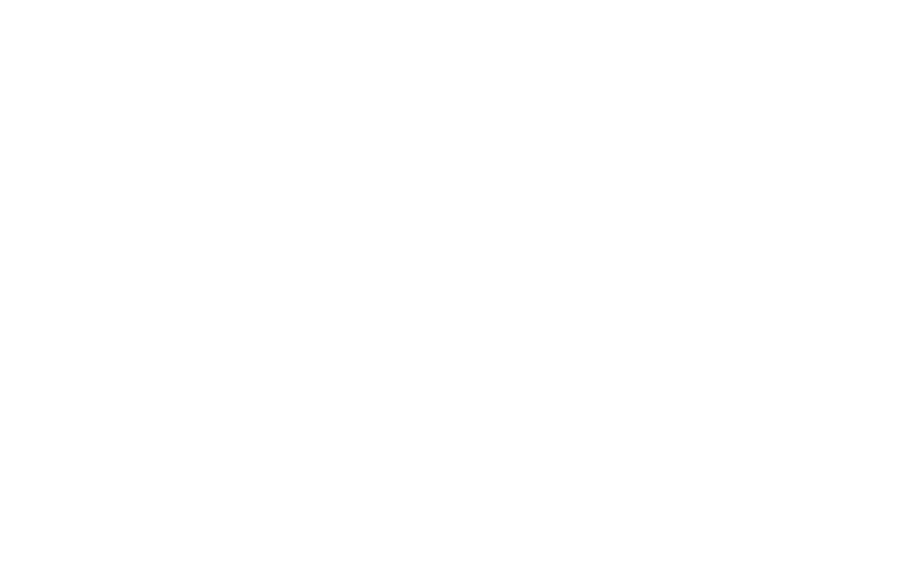
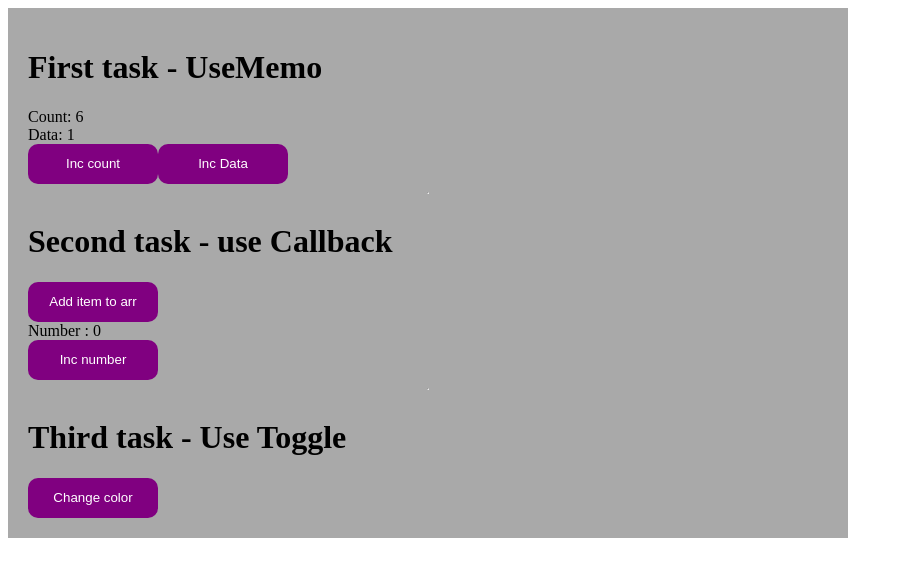
Before and after one commit to NadiiaKhynotska/react_khynotska_hw, a React (Create React App) app: page / in a window 1280 px wide. Shown: the top 576 px of the page, without its empty margins (0-903 px from the left). Built offline with nearby package versions, Linux system fonts and the light colour scheme.

Commit message:
homework 8 first 3 task

```diff
--- a/src/App.js
+++ b/src/App.js
@@ -1,9 +1,23 @@
-import React from 'react';
+import React, {useState} from 'react';
+import {TestUseMemo} from "./components/TestUseMemo/TestUseMemo";
+import {TestUseCallback} from "./components/TestUseCallback/TestUseCallback";
+import TestUseToggle from "./components/TestUseToggle/TestUseToggle";
+import {UseToggle} from "./components/hoocs/UseToggle";
+import css from './App.module.css'
+const App = () => {
 
-const App = () => {
+    const [data, setData] = useState(1);
+    const{value, changeValue}= UseToggle(true);
+
     return (
-        <div>
-
+        <div className={[css.create, value ? css.dark : css.light].join(' ')}>
+            <h1>First task  - UseMemo</h1>
+            <TestUseMemo data={data} setData={setData}/>
+            <hr/>
+            <h1>Second task - use Callback</h1>
+            <TestUseCallback/>
+            <hr/>
+            <TestUseToggle changeValue={changeValue}/>
         </div>
     );
 };
--- /dev/null
+++ b/src/App.module.css
@@ -0,0 +1,29 @@
+.create{
+    height: 100%;
+    width: 100vh;
+    display: flex;
+    flex-direction: column;
+    padding: 20px;
+
+}
+.create button{
+    border: none;
+    height: 40px;
+    width: 130px;
+    border-radius: 10px;
+}
+
+.dark{
+    background-color: darkgray;
+}
+.light{
+    background-color: plum;
+}
+.dark button{
+    background-color: purple;
+    color: white;
+}
+.light button{
+    background-color: pink;
+    color: black;
+}
--- /dev/null
+++ b/src/components/TestUseCallback/ArrComponent.js
@@ -0,0 +1,14 @@
+import React, {memo} from 'react';
+
+const ArrComponent = memo(({fullArr, arr}) => {
+    console.log('Arr Item')
+    return (
+        <div>
+            {arr.map((arrItem, index)=> <div key={index}>{arrItem}</div>)}
+
+            <button onClick={fullArr}>Add item to arr</button>
+        </div>
+    );
+});
+
+export default ArrComponent;
--- /dev/null
+++ b/src/components/TestUseCallback/TestUseCallback.js
@@ -0,0 +1,22 @@
+import React, {useCallback, useState} from 'react';
+import ArrComponent from "./ArrComponent";
+
+const TestUseCallback = () => {
+
+    const [arr, setArr] = useState([]);
+    const [number, setNumber] = useState(0);
+
+    const fullArr= useCallback( ()=>{
+        setArr(prevState => [...prevState, 'nev item of Arr'])
+    }, [])
+
+    return (
+        <div>
+           <ArrComponent arr={arr} fullArr={fullArr}/>
+            <div>Number : {number}</div>
+            <button onClick={()=>setNumber(prevState => prevState+1)}>Inc number</button>
+        </div>
+    );
+};
+
+export {TestUseCallback};
--- /dev/null
+++ b/src/components/TestUseMemo/TestUseMemo.js
@@ -0,0 +1,31 @@
+import React, {useMemo, useState} from 'react';
+
+const memoFunc = (n) => {
+    console.log('start')
+    let sum = 0
+
+    for (let i = 0; i < 1000000000; i++) {
+        sum = n;
+    }
+    console.log('finish')
+    return n;
+}
+
+const TestUseMemo = ({data, setData}) => {
+
+    const [count, setCount] = useState(6);
+
+    let num = useMemo(()=> memoFunc(count),[count]);
+
+
+    return (
+        <div>
+            <div>Count: {num}</div>
+            <div>Data: {data}</div>
+            <button onClick={()=>setCount(prevState => prevState+1)}>Inc count</button>
+            <button onClick={()=>setData(prevState => prevState+1)}>Inc Data </button>
+        </div>
+    );
+};
+
+export {TestUseMemo};
--- /dev/null
+++ b/src/components/TestUseToggle/TestUseToggle.js
@@ -0,0 +1,15 @@
+import React from 'react';
+import {UseToggle} from "../hoocs/UseToggle";
+
+const TestUseToggle = ({changeValue}) => {
+
+
+    return (
+        <div>
+            <h1>Third task - Use Toggle</h1>
+            <button onClick={changeValue}>Change color</button>
+        </div>
+    );
+};
+
+export default TestUseToggle;
--- /dev/null
+++ b/src/components/hoocs/UseToggle.js
@@ -0,0 +1,16 @@
+import {useState} from "react";
+
+
+const UseToggle = (defaultValue) =>{
+    const [value, setValue] = useState(defaultValue);
+
+    const changeValue =()=>{
+        setValue(prev => !prev)
+    }
+    return{
+        value,
+        changeValue
+    }
+}
+
+export {UseToggle}
```
